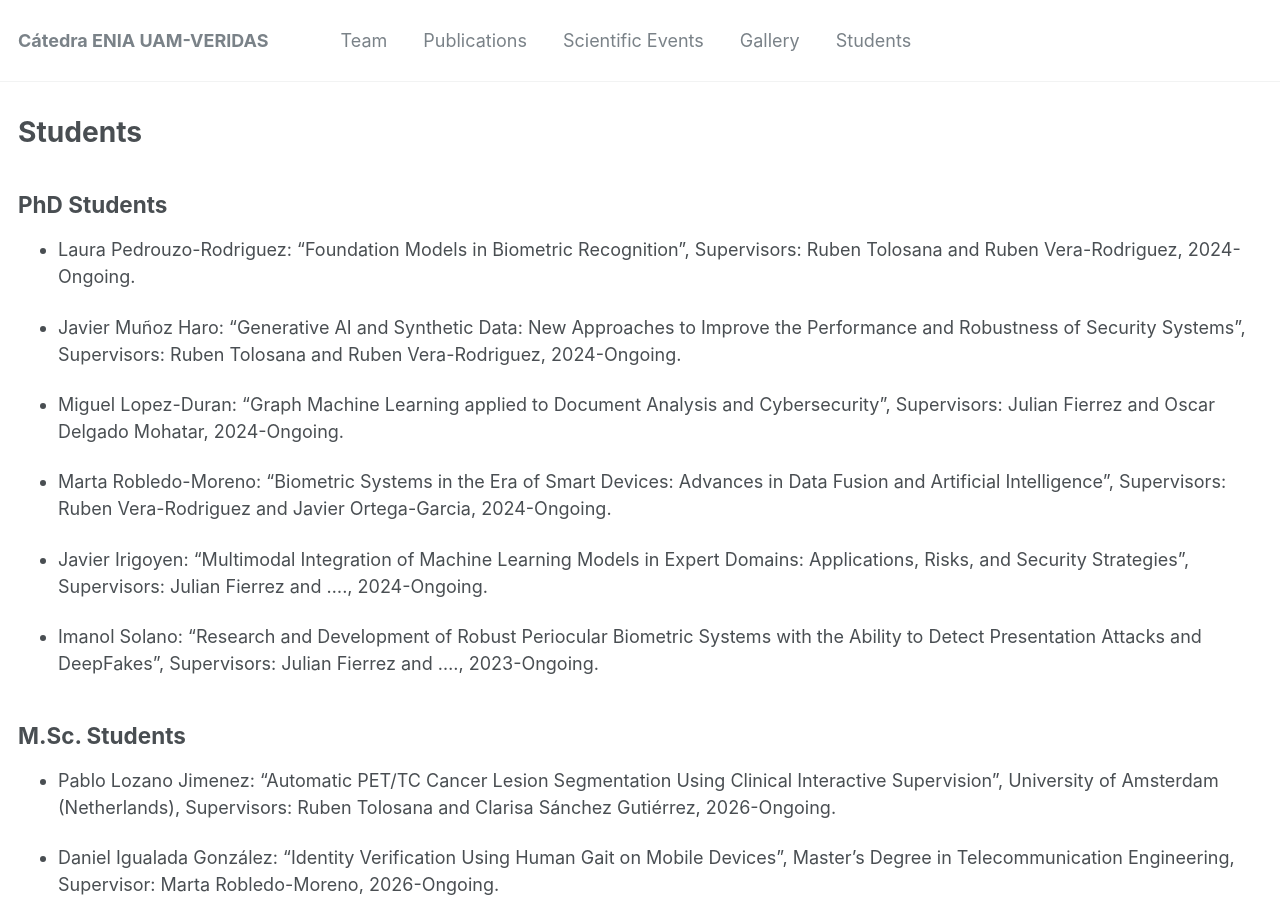
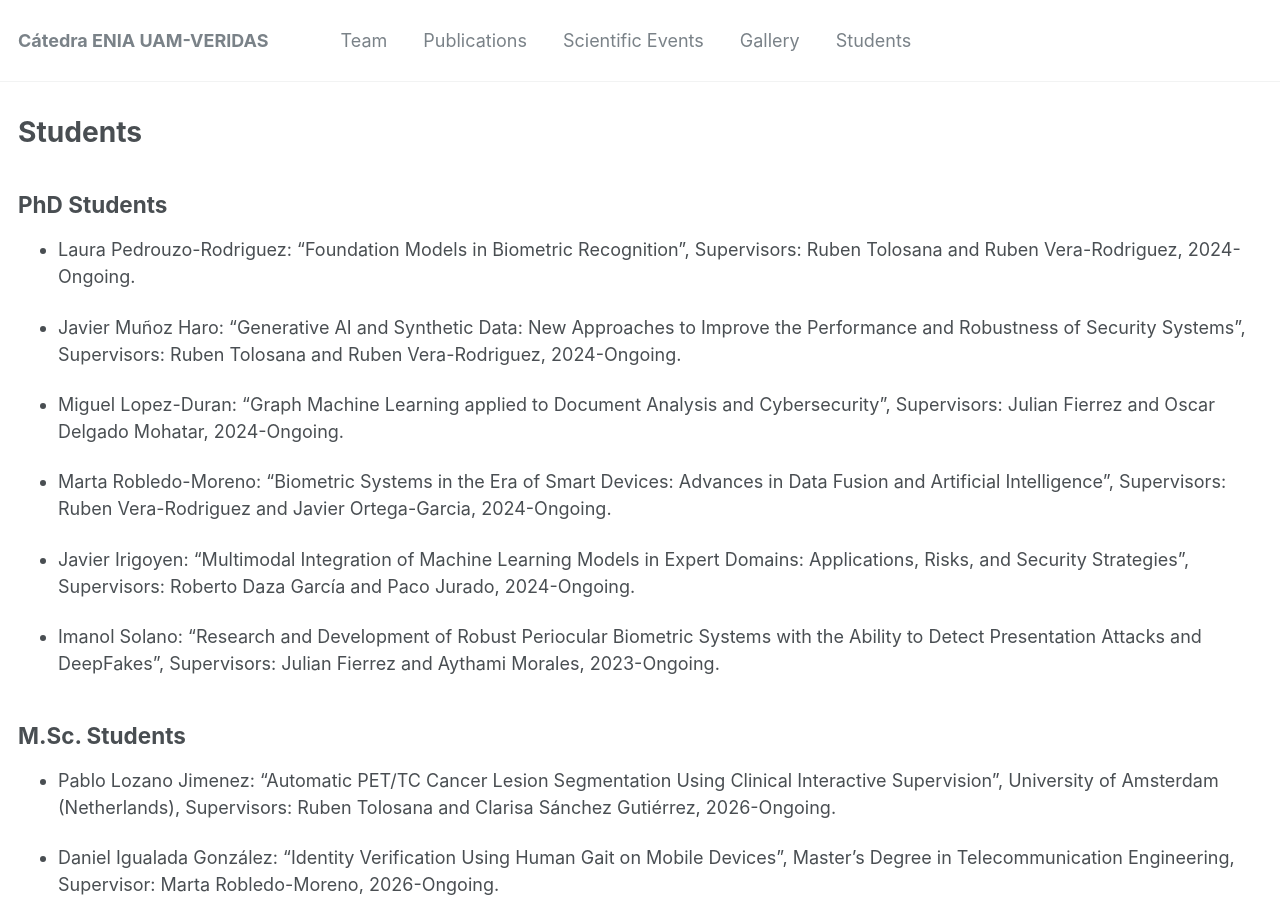
Before and after one commit to catedraeniauam/catedraeniauam.github.io, a Jekyll site: the page built from _pages/students.md, in a window 1280 px wide and 900 px high. Built offline with Jekyll 4.4.1, drawn with Linux system fonts in a browser that asks for light colours.

Commit message:
Corregimos los supervisores

```diff
--- a/_pages/students.md
+++ b/_pages/students.md
@@ -16,9 +16,9 @@ PhD Students
 
 - Marta Robledo-Moreno: “Biometric Systems in the Era of Smart Devices: Advances in Data Fusion and Artificial Intelligence”, Supervisors: Ruben Vera-Rodriguez and Javier Ortega-Garcia, 2024-Ongoing.
 
-- Javier Irigoyen: “Multimodal Integration of Machine Learning Models in Expert Domains: Applications, Risks, and Security Strategies”, Supervisors: Julian Fierrez and …., 2024-Ongoing.
+- Javier Irigoyen: “Multimodal Integration of Machine Learning Models in Expert Domains: Applications, Risks, and Security Strategies”, Supervisors: Roberto Daza García and Paco Jurado, 2024-Ongoing.
 
-- Imanol Solano: “Research and Development of Robust Periocular Biometric Systems with the Ability to Detect Presentation Attacks and DeepFakes”, Supervisors: Julian Fierrez and …., 2023-Ongoing.
+- Imanol Solano: “Research and Development of Robust Periocular Biometric Systems with the Ability to Detect Presentation Attacks and DeepFakes”, Supervisors: Julian Fierrez and Aythami Morales, 2023-Ongoing.
 
 M.Sc. Students
 -----
```
